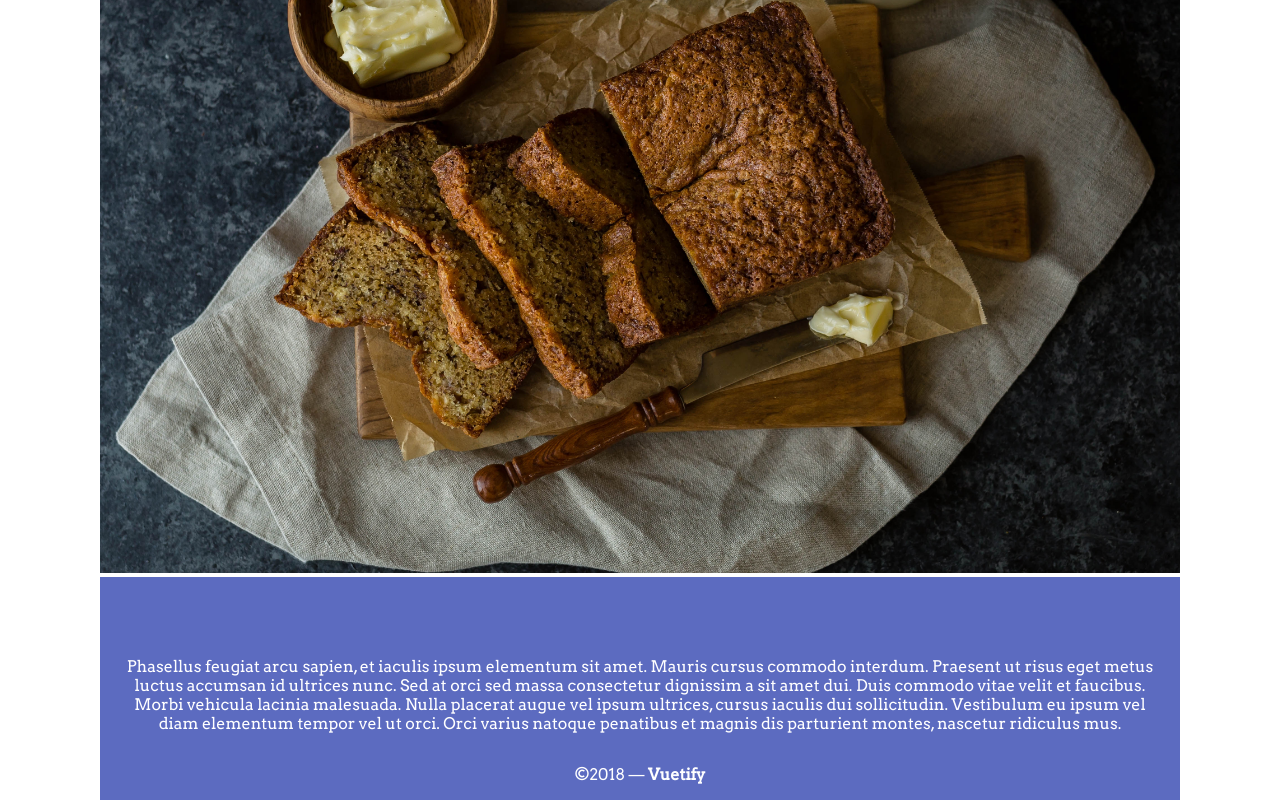
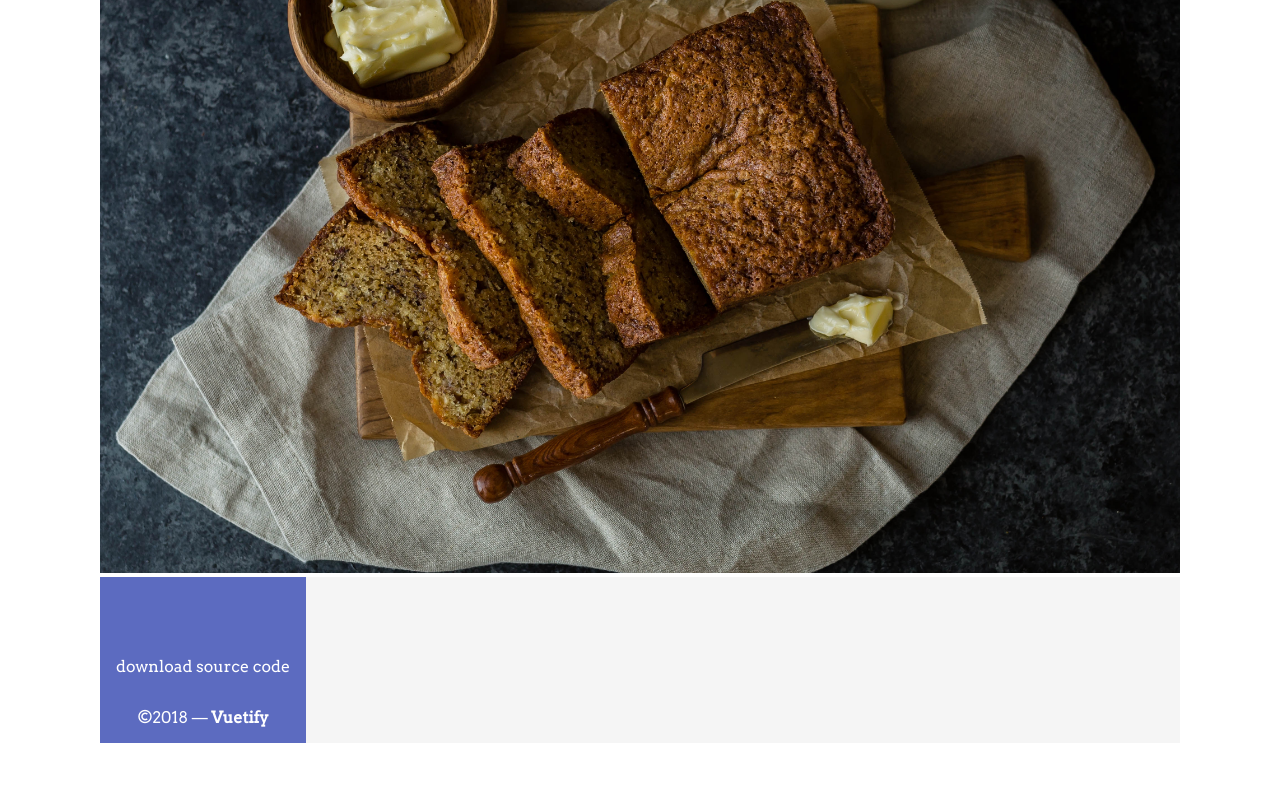
Before and after one commit to lopze94/creativeproject3, a Vue app in the folder vue-webpack/: page / in a window 1280 px wide. Shown: the part 385-1185 px from the top of the page. After the commit the page ends 1128 px from the top, so only its background shows below. Built offline with nearby package versions, Linux system fonts and the light colour scheme.

Commit message:
footer changes

```diff
--- a/vue-webpack/src/components/AppFooter.vue
+++ b/vue-webpack/src/components/AppFooter.vue
@@ -16,7 +16,7 @@
         </v-btn>
       </v-card-text>
       <v-card-text class="white--text pt-0">
-        Phasellus feugiat arcu sapien, et iaculis ipsum elementum sit amet. Mauris cursus commodo interdum. Praesent ut risus eget metus luctus accumsan id ultrices nunc. Sed at orci sed massa consectetur dignissim a sit amet dui. Duis commodo vitae velit et faucibus. Morbi vehicula lacinia malesuada. Nulla placerat augue vel ipsum ultrices, cursus iaculis dui sollicitudin. Vestibulum eu ipsum vel diam elementum tempor vel ut orci. Orci varius natoque penatibus et magnis dis parturient montes, nascetur ridiculus mus.
+download source code
       </v-card-text>
       <v-card-text class="white--text">
         &copy;2018 — <strong>Vuetify</strong>
```
